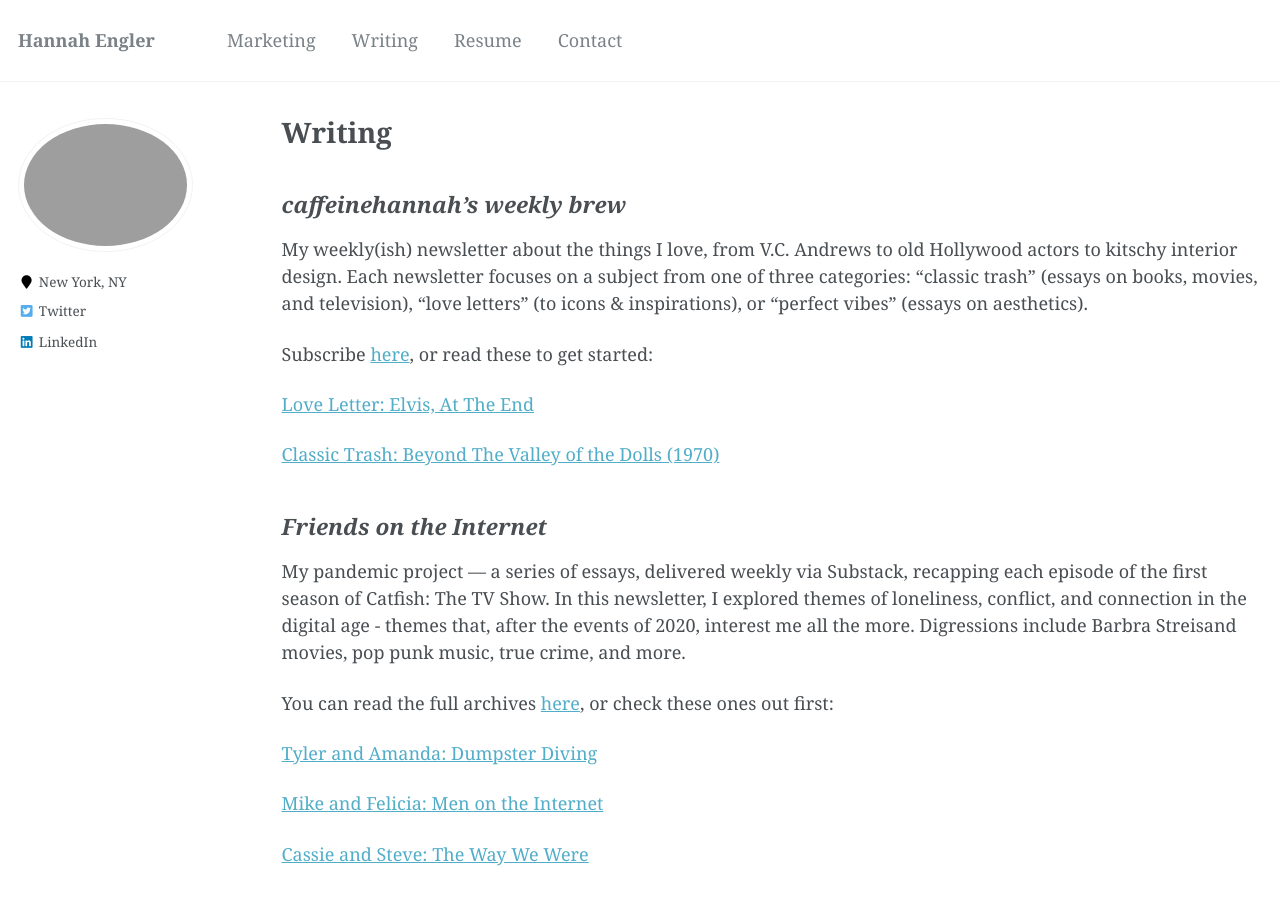
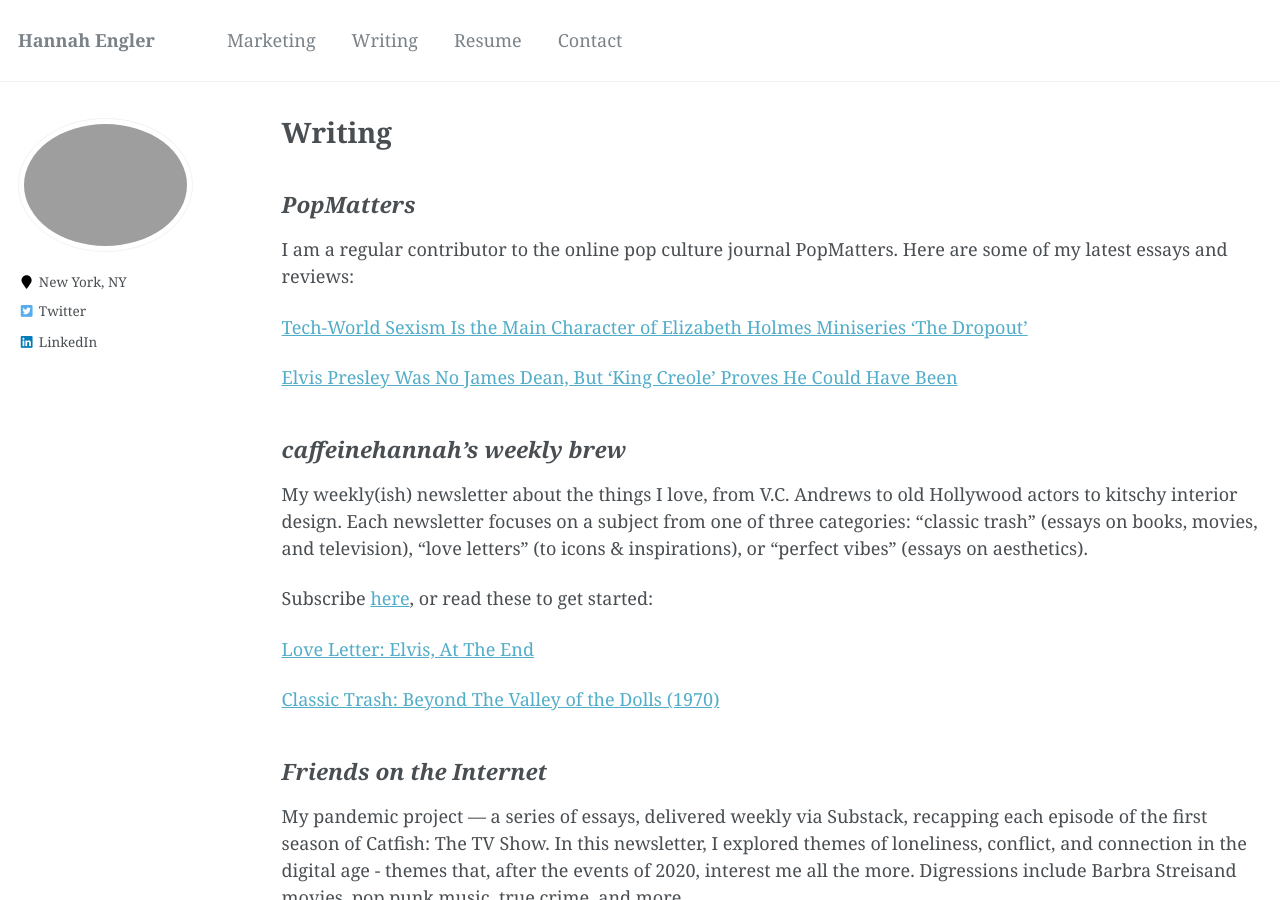
Before and after one commit to hannahmengler/hannahmengler.github.io, a Jekyll site: the page built from _pages/writing.md, in a window 1280 px wide and 900 px high. Built offline with Jekyll 4.4.1, drawn with Linux system fonts in a browser that asks for light colours.

Commit message:
add popmatters

```diff
--- a/_pages/writing.md
+++ b/_pages/writing.md
@@ -14,6 +14,14 @@ author_profile: true
 {% for post in site.publications reversed %}
   {% include archive-single.html %}
 {% endfor %}
+
+## _PopMatters_
+
+I am a regular contributor to the online pop culture journal PopMatters. Here are some of my latest essays and reviews:
+
+[Tech-World Sexism Is the Main Character of Elizabeth Holmes Miniseries 'The Dropout'](https://www.popmatters.com/dropout-elizabeth-holmes-elizabeth-meriwether)
+
+[Elvis Presley Was No James Dean, But 'King Creole' Proves He Could Have Been](https://www.popmatters.com/elvis-presley-king-creole-film)
 
 ## _caffeinehannah's weekly brew_
 
```
